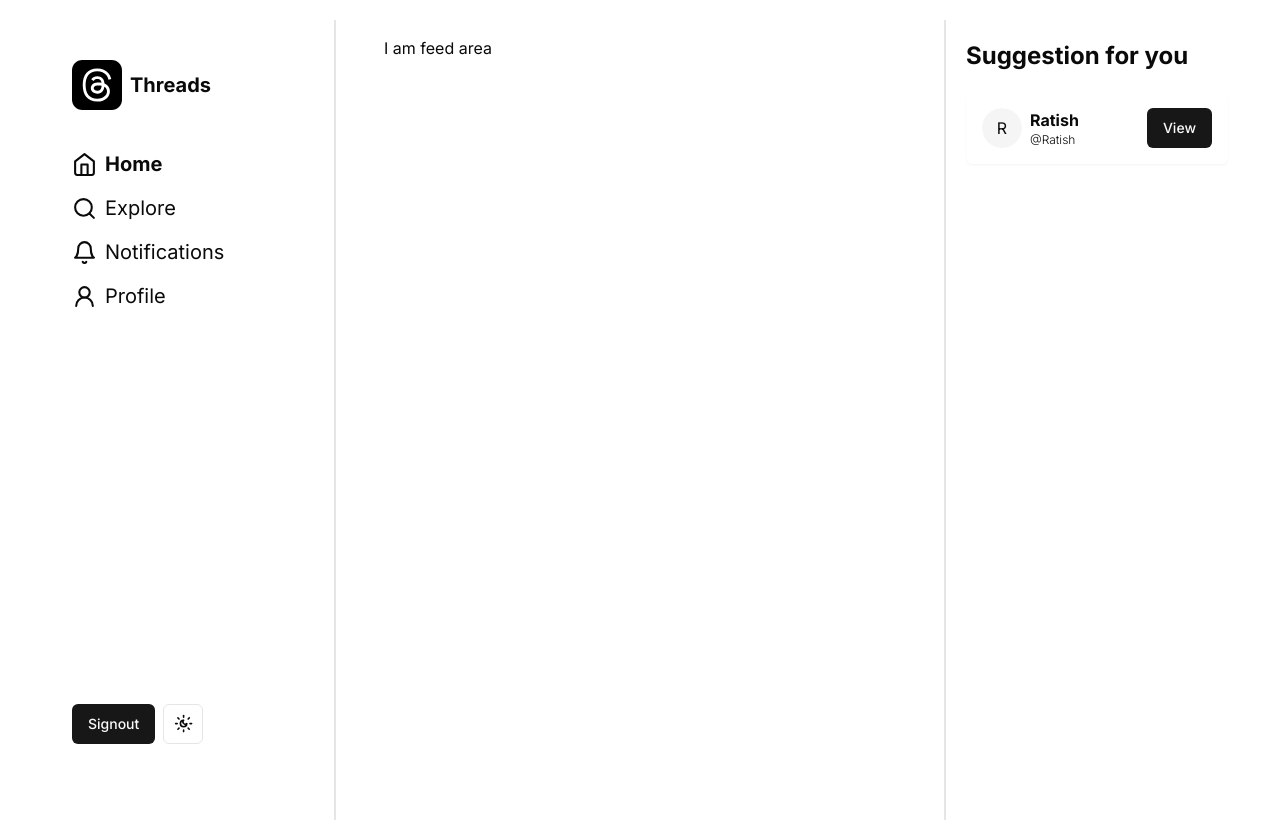
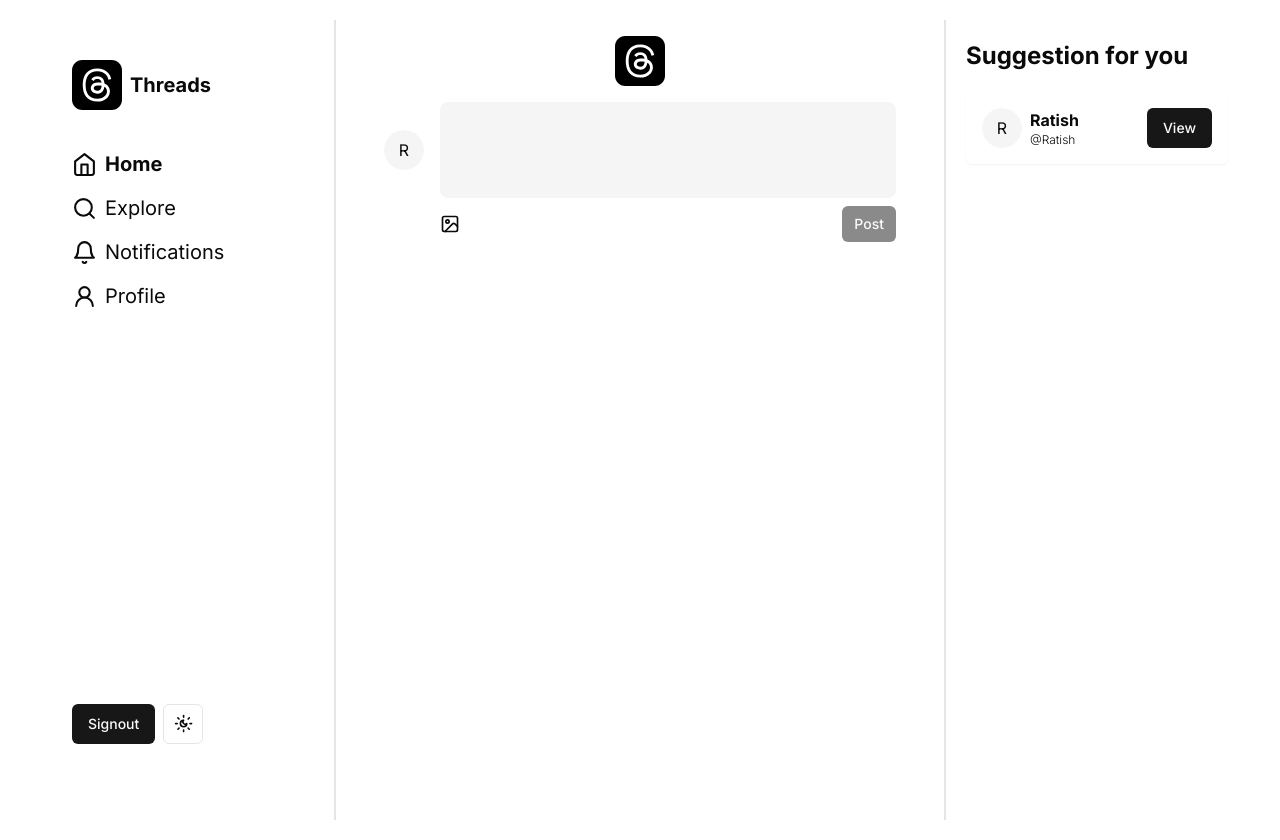
Before and after one commit to ratishjain12/threads-clone, a Next.js app: page / in a window 1280 px wide. Built offline with nearby package versions, Linux system fonts and the light colour scheme; no server answers.

Commit message:
add threads, signout and middleware done

```diff
--- a/src/app/layout.tsx
+++ b/src/app/layout.tsx
@@ -15,7 +15,7 @@
   children: React.ReactNode;
 }) {
   return (
-    <html lang="en">
+    <html lang="en" suppressHydrationWarning={true}>
       <body className={inter.className}>
         <CustomProvider>{children}</CustomProvider>
       </body>
--- a/src/components/base/BaseComponent.tsx
+++ b/src/components/base/BaseComponent.tsx
@@ -1,7 +1,8 @@
+import AddThreads from "../threads/AddThreads";
 import LeftSideBar from "./LeftSideBar";
 import MobileNav from "./MobileNav";
 import RightSideBar from "./RightSideBar";
-
+import Image from "next/image";
 const BaseComponent = () => {
   return (
     <div className="md:container p-5">
@@ -9,7 +10,16 @@
         <LeftSideBar />
         <div className="h-screen w-full lg:w-2/4 md:w-3/4 lg:px-8 lg:py-4 xl:px-12  md:p-6">
           <MobileNav />
-          <h1>I am feed area</h1>
+          <div className="flex justify-center">
+            <Image
+              src="/images/logo.svg"
+              width={50}
+              height={50}
+              alt="logo"
+              className="hidden md:block"
+            />
+          </div>
+          <AddThreads />
         </div>
         <RightSideBar />
       </div>
--- a/src/components/base/LeftSideBar.tsx
+++ b/src/components/base/LeftSideBar.tsx
@@ -1,12 +1,7 @@
-"use client";
-import { Bell, Home, Search, User2 } from "lucide-react";
 import Image from "next/image";
-import Link from "next/link";
-import { usePathname } from "next/navigation";
 import SidebarLinks from "../common/SidebarLinks";
-import { ThemeToggleBtn } from "../common/ThemeToggleBtn";
+
 const LeftSideBar = () => {
-  const pathName = usePathname();
   return (
     <div className="h-screen border-r-2 md:w-1/4 lg:p-10 md: pt-5 hidden md:block">
       <div className="flex justify-start items-center">
--- /dev/null
+++ b/src/components/common/ImagePreviewCard.tsx
@@ -0,0 +1,29 @@
+import { url } from "inspector";
+import { Button } from "../ui/button";
+import { X } from "lucide-react";
+
+const ImagePreviewCard = ({
+  image,
+  Callback,
+}: {
+  image: string;
+  Callback: () => void;
+}) => {
+  return (
+    <div
+      className="w-full h-72 bg-cover mb-2"
+      style={{
+        backgroundImage: `url(${image})`,
+        backgroundRepeat: "no-repeat",
+        backgroundSize: "cover",
+      }}
+    >
+      <div className="text-right mr-2">
+        <Button size="icon" className="mt-2" onClick={Callback}>
+          <X />
+        </Button>
+      </div>
+    </div>
+  );
+};
+export default ImagePreviewCard;
--- a/src/components/common/SidebarLinks.tsx
+++ b/src/components/common/SidebarLinks.tsx
@@ -1,9 +1,11 @@
+"use client";
 import { Bell, Home, Search, User2 } from "lucide-react";
 import Link from "next/link";
 
 import { usePathname } from "next/navigation";
 import { ThemeToggleBtn } from "./ThemeToggleBtn";
 import { Button } from "../ui/button";
+import SignOutBtn from "./SignOutBtn";
 const SidebarLinks = () => {
   const pathName = usePathname();
   return (
@@ -54,7 +56,7 @@
       </li>
       <li>
         <div className="flex gap-2 items-center justify-start absolute bottom-14">
-          <Button>Signout</Button>
+          <SignOutBtn />
           <ThemeToggleBtn />
         </div>
       </li>
--- /dev/null
+++ b/src/components/common/SignOutBtn.tsx
@@ -0,0 +1,44 @@
+"use client";
+
+import { signOut } from "next-auth/react";
+import {
+  AlertDialog,
+  AlertDialogAction,
+  AlertDialogCancel,
+  AlertDialogContent,
+  AlertDialogDescription,
+  AlertDialogFooter,
+  AlertDialogHeader,
+  AlertDialogTitle,
+  AlertDialogTrigger,
+} from "@/components/ui/alert-dialog";
+import { Button } from "../ui/button";
+
+const SignOutBtn = () => {
+  const logout = () => {
+    signOut({ callbackUrl: "/login", redirect: true });
+  };
+  return (
+    <AlertDialog>
+      <AlertDialogTrigger>
+        <Button>Signout</Button>
+      </AlertDialogTrigger>
+      <AlertDialogContent>
+        <AlertDialogHeader>
+          <AlertDialogTitle>Are you absolutely sure?</AlertDialogTitle>
+          <AlertDialogDescription>
+            Once you logged out. you can't access your profile. To access you
+            have to log in again!
+          </AlertDialogDescription>
+        </AlertDialogHeader>
+        <AlertDialogFooter>
+          <AlertDialogCancel>Cancel</AlertDialogCancel>
+          <AlertDialogAction className="bg-red-400" onClick={logout}>
+            Continue
+          </AlertDialogAction>
+        </AlertDialogFooter>
+      </AlertDialogContent>
+    </AlertDialog>
+  );
+};
+export default SignOutBtn;
--- a/src/components/threads/AddThreads.tsx
+++ b/src/components/threads/AddThreads.tsx
@@ -1,4 +1,64 @@
+"use client";
+import UserAvatar from "../common/UserAvatar";
+import { Input } from "../ui/input";
+import { Button } from "../ui/button";
+import { useRef, useState } from "react";
+import { Image } from "lucide-react";
+import ImagePreviewCard from "../common/ImagePreviewCard";
+
 const AddThreads = () => {
-  return <div>AddThreads</div>;
+  const imgRef = useRef<HTMLInputElement | null>(null);
+  const [image, setImage] = useState<File | null>(null);
+  const [content, setContent] = useState<string | null>(null);
+  const [previewUrl, setPreviewUrl] = useState<string | null>();
+  const onImgClick = () => {
+    imgRef.current?.click();
+  };
+
+  const handleImgChange = (event: React.ChangeEvent<HTMLInputElement>) => {
+    const selectedFile = event.target.files?.[0];
+    if (selectedFile) {
+      setImage(selectedFile);
+      const imgUrl = URL.createObjectURL(selectedFile);
+      setPreviewUrl(imgUrl);
+    }
+  };
+  const handleCloseIcon = () => {
+    setImage(null);
+    setPreviewUrl(null);
+  };
+  return (
+    <div className="mt-4">
+      {previewUrl ? (
+        <ImagePreviewCard image={previewUrl} Callback={handleCloseIcon} />
+      ) : (
+        <></>
+      )}
+      <div className="flex justify-start items-center space-x-4">
+        <UserAvatar name="Ratish" image="" />
+        <textarea
+          className="w-full h-24 text-md p-2 bg-muted outline-none resize-none rounded-lg placeholder:font-normal"
+          onChange={(e) => setContent(e.target.value)}
+        ></textarea>
+      </div>
+      <div className="mt-2 ml-14 flex justify-between items-center">
+        <Input
+          type="file"
+          ref={imgRef}
+          className="hidden"
+          onChange={handleImgChange}
+        />
+        <Image
+          height={20}
+          width={20}
+          className="cursor-pointer"
+          onClick={onImgClick}
+        />
+        <Button size="sm" disabled={!content}>
+          Post
+        </Button>
+      </div>
+    </div>
+  );
 };
 export default AddThreads;
--- /dev/null
+++ b/src/middleware.ts
@@ -0,0 +1,3 @@
+export { default } from "next-auth/middleware";
+
+export const config = { matcher: ["/"] };
```
Also changed, not shown: 2 other files (tests, documents, lock files or other folders).
